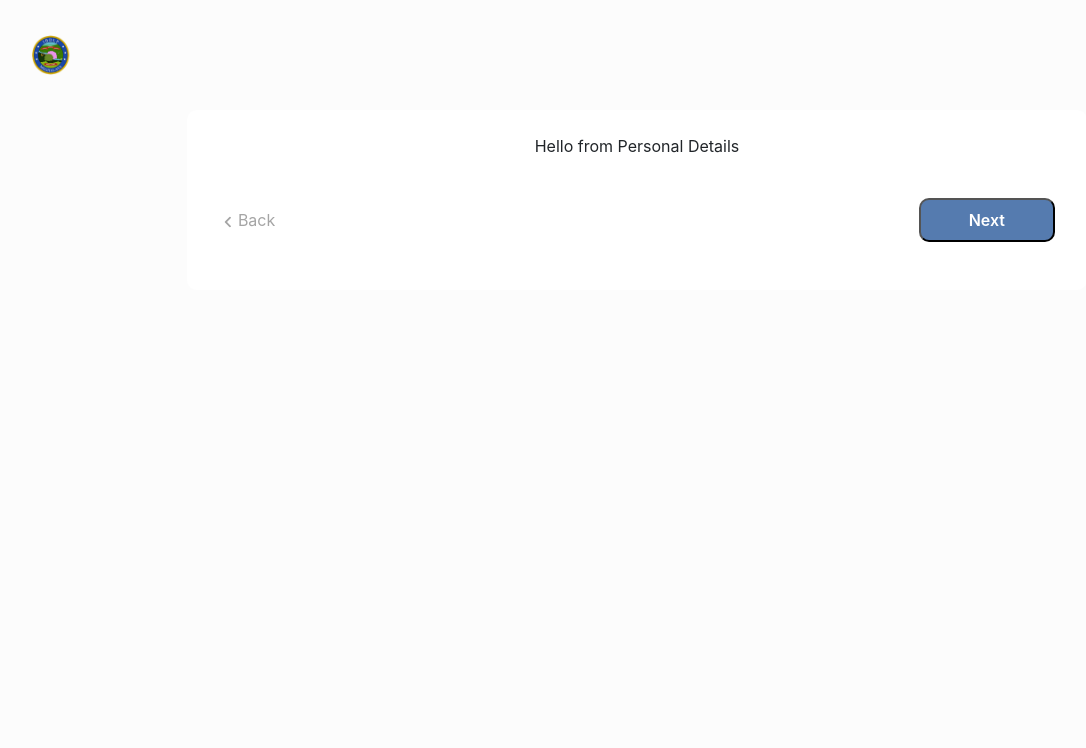
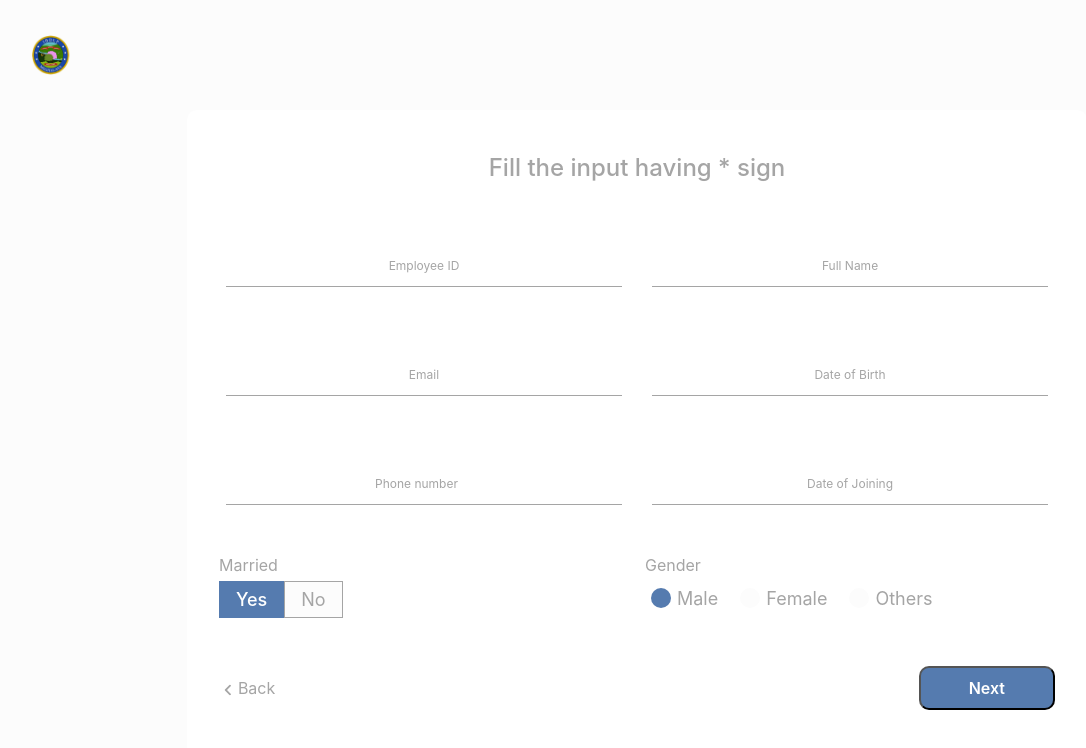
Before and after one commit to shreynpatel23/hr-management, a React (Create React App) app: page /personal-details in a window 1280 px wide. Shown: the top 748 px of the page, without its empty margins (3-1089 px from the left). Built offline with nearby package versions, Linux system fonts and the light colour scheme.

Commit message:
added personal details page

```diff
--- a/src/employee-database/employeeDatabase.module.scss
+++ b/src/employee-database/employeeDatabase.module.scss
@@ -1,7 +1,7 @@
 @import '../assets/scss/variables.scss';
 
 .heading {
-    font-size: 24px;
+    font-size: $font-24;
     font-weight: 500;
     text-align: center;
     color: $textColor;
@@ -47,7 +47,7 @@
     outline: none;
 }
 .formControl::placeholder {
-    font-size: 14px;
+    font-size: $font-14;
     text-align: left;
     color: $textColor;
 }
--- /dev/null
+++ b/src/feeds/feeds.js
@@ -0,0 +1,11 @@
+import React from 'react'
+
+function Feeds() {
+    return (
+        <div>
+            <p className="mb-0">welcome to feed page</p>
+        </div>
+    )
+}
+
+export default Feeds
--- a/src/login/login.module.scss
+++ b/src/login/login.module.scss
@@ -1,7 +1,7 @@
 @import '../assets/scss/variables.scss';
 
 .heading {
-    font-size: 24px;
+    font-size: $font-24;
     font-weight: 500;
     text-align: left;
     color: $textColor;
--- a/src/notification-prefrences/notificationPrefrences.module.scss
+++ b/src/notification-prefrences/notificationPrefrences.module.scss
@@ -1,7 +1,7 @@
 @import '../assets/scss/variables.scss';
 
 .heading {
-    font-size: 24px;
+    font-size: $font-24;
     font-weight: 500;
     text-align: center;
     color: $textColor;
--- a/src/personal-details/personalDetails.js
+++ b/src/personal-details/personalDetails.js
@@ -4,18 +4,143 @@ import BackButton from '../shared/backButton/backButton';
 import { useHistory } from 'react-router-dom';
 import CommonStyles from '../shared/sharedStyles.module.scss';
 import { PrimaryButtonStyle, ButtonTextStyle } from '../shared/buttonStyles';
+import Input from '../shared/input/input';
+import Styles from './personalDetails.module.scss';
 
 function PersonalDetails() {
+    const [married, setMarried] = React.useState('YES');
+    const [gender, setGender] = React.useState('Male');
     let history = useHistory();
     function handelBack() {
         history.push('/employee-database')
     }
     function handelNext() {
-        // history.push('/feeds');
+        history.push('/feeds');
     }
     return (
         <div className={`${CommonStyles.card} p-4`}>
-            <p>Hello from Personal Details</p>
+            <div className="py-3">
+                 <p className={`${Styles.heading} mb-0 text-center`}>Fill the input having * sign</p>
+            </div>
+            <div className="py-3">
+                <form>
+                    <div className="container-fluid">
+                        <div className="row">
+                            <div className="col-md-6">
+                                <div className="form-group py-4">
+                                    <Input
+                                        type="text"
+                                        placeholder="Employee ID"
+                                        // conditional rendering for placeholder for error
+
+                                        // placeholder={error.employeeId ? error.employeeId : 'Enter Employee ID'}
+
+                                        // use this prop for error cases
+                                        // haserror={error.employeeId}
+                                        name="employeeId"
+                                        id="employeeId"
+                                        autoComplete="off"
+                                        // add onChange and OnBlur
+                                        // onChange={(event) => {
+                                        //     setEmployeeId(event.target.value);
+                                        //     setError(error => ({
+                                        //         ...error,
+                                        //         employeeId: ""
+                                        //     }));
+                                        // }}
+                                        // onBlur={checkEmployeeID}
+                                    />
+                                </div>
+                                <div className="form-group py-4">
+                                <Input
+                                    type="email"
+                                    placeholder="Email"
+                                    name="email"
+                                    id="email"
+                                    autoComplete="off"
+                                />
+                                </div>
+                                <div className="form-group py-4">
+                                <Input
+                                    type="number"
+                                    placeholder="Phone number"
+                                    name="phoneNumber"
+                                    id="phoneNumber"
+                                    autoComplete="off"
+                                />
+                                </div>
+                            </div>
+                            <div className="col-md-6">
+                            <div className="form-group py-4">
+                                <Input
+                                    type="text"
+                                    placeholder="Full Name"
+                                    name="fullName"
+                                    id="fullName"
+                                    autoComplete="off"
+                                />
+                                </div>
+                                <div className="form-group py-4">
+                                <Input
+                                    type="text"
+                                    placeholder="Date of Birth"
+                                    name="dateOfBirth"
+                                    id="dateOfBirth"
+                                    autoComplete="off"
+                                />
+                                </div>
+                                <div className="form-group py-4">
+                                <Input
+                                    type="text"
+                                    placeholder="Date of Joining"
+                                    name="dateOfJoining"
+                                    id="dateOfJoining"
+                                    autoComplete="off"
+                                />
+                                </div>
+                            </div>
+                        </div>
+                    </div>
+                    <div className="container-fluid">
+                        <div className="row">
+                            <div className="col-md-6 p-2">
+                                <p className={`${Styles.labelText} pb-1 mb-0`}>Married</p>
+                                <div className="d-flex align-items-center justify-content-center justify-content-md-start">
+                                    <div className={`px-3 py-1 ${married === 'YES' ? Styles.activeTab : Styles.tab}`} style={{cursor:'pointer'}} onClick={() => setMarried('YES')}>
+                                        <p className={`mb-0 ${married === 'YES' ? Styles.activeText  : Styles.nonActiveText}`}>Yes</p>
+                                    </div>
+                                    <div className={`px-3 py-1 ${married === 'NO' ? Styles.activeTab : Styles.tab}`} style={{cursor:'pointer'}} onClick={() => setMarried('NO')}>
+                                        <p className={`mb-0 ${married === 'NO' ? Styles.activeText  : Styles.nonActiveText}`}>No</p>
+                                    </div>
+                                </div>
+                            </div>
+                            <div className="col-md-6 p-2">
+                                <p className={`${Styles.labelText} pb-1 mb-0`}>Gender</p>
+                                <div className="d-flex align-items-center py-1 justify-content-center justify-content-md-start">
+                                    <div className="px-3">
+                                        <label className={`${Styles.container} mb-0 pl-3`}>Male
+                                            <input type="radio" checked={gender === 'Male'} name="radio" onChange={() => setGender('Male')} />
+                                            <span className={`${Styles.checkmark}`}></span>
+                                        </label>
+                                    </div>
+                                    <div className="px-3">
+                                        <label className={`${Styles.container} mb-0 pl-3`}>Female
+                                            <input type="radio" checked={gender === 'Female'} name="radio" onChange={() => setGender('Female')}/>
+                                            <span className={`${Styles.checkmark}`}></span>
+                                        </label>
+                                    </div>
+                                    <div className="px-3">
+                                        <label className={`${Styles.container} mb-0 pl-3`}>Others
+                                            <input type="radio" checked={gender === 'Others'} name="radio" onChange={() => setGender('Others')} />
+                                            <span className={`${Styles.checkmark}`}></span>
+                                        </label>
+                                    </div>
+                                </div>
+                            </div>
+                        </div>
+                    </div>
+                </form>
+            </div>
             <div className={`py-4 d-flex align-items-center justify-content-between`}>
                 <div className="px-2">
                     <BackButton click={handelBack}/>
--- /dev/null
+++ b/src/personal-details/personalDetails.module.scss
@@ -0,0 +1,94 @@
+@import '../assets/scss/variables.scss';
+
+.heading {
+    font-size: $font-24;
+    font-weight: 500;
+    text-align: center;
+    color: $textColor;
+}
+
+.labelText {
+  text-align: left;
+  color: $textColor;
+}
+
+.activeTab {
+    text-align: left;
+    background-color: $primaryColor;
+    border: solid 1px $primaryColor;
+}
+.tab {
+    border: solid 1px $textColor;
+    background-color: $background;
+}
+.activeText {
+    font-size: $font-18;
+    font-weight: 500;
+    color: $white;
+}
+
+.nonActiveText {
+    font-size: $font-18;
+    text-align: left;
+    color: $textColor;
+}
+
+/* The container */
+.container {
+    display: block;
+    position: relative;
+    cursor: pointer;
+    font-size: $font-18;
+    padding-left: 15px;
+    user-select: none;
+    color: $textColor;
+  }
+
+  /* Hide the browser's default radio button */
+  .container input {
+    position: absolute;
+    opacity: 0;
+    cursor: pointer;
+  }
+
+  /* Create a custom radio button */
+  .checkmark {
+    position: absolute;
+    top: 3px;
+    left: -10px;
+    height: 20px;
+    width: 20px;
+    background-color: $background;
+    border-radius: 50%;
+  }
+
+  /* On mouse-over, add a grey background color */
+  .container:hover input ~ .checkmark {
+    background-color: rgba($primaryColor, $alpha: 0.2);
+  }
+
+  /* When the radio button is checked, add a blue background */
+  .container input:checked ~ .checkmark {
+    background-color: $primaryColor;
+  }
+
+  /* Create the indicator (the dot/circle - hidden when not checked) */
+  .checkmark:after {
+    content: "";
+    position: absolute;
+    display: none;
+  }
+
+  /* Show the indicator (dot/circle) when checked */
+  .container input:checked ~ .checkmark:after {
+    display: block;
+  }
+  @media screen and (max-width: 767px) {
+      .labelText {
+          text-align: center;
+      }
+      .container  {
+        font-size: $font-14;
+        text-align: center;
+      }
+  }
--- a/src/routes.js
+++ b/src/routes.js
@@ -9,6 +9,7 @@ import Login from "./login/login";
 import NotificationPrefrences from "./notification-prefrences/notificationPrefrences";
 import EmployeeDatabase from "./employee-database/employeeDatabase";
 import PersonalDetails from "./personal-details/personalDetails";
+import Feeds from "./feeds/feeds";
 
 class AppRouter extends React.Component {
   render() {
@@ -24,6 +25,7 @@ class AppRouter extends React.Component {
           <Route path={"/notification-prefrences"} component={NotificationPrefrences} />
           <Route path={"/employee-database"} component={EmployeeDatabase} />
           <Route path={"/personal-details"} component={PersonalDetails} />
+          <Route path={"/feeds"} component={Feeds} />
         </Switch>
       </Router>
     );
```
